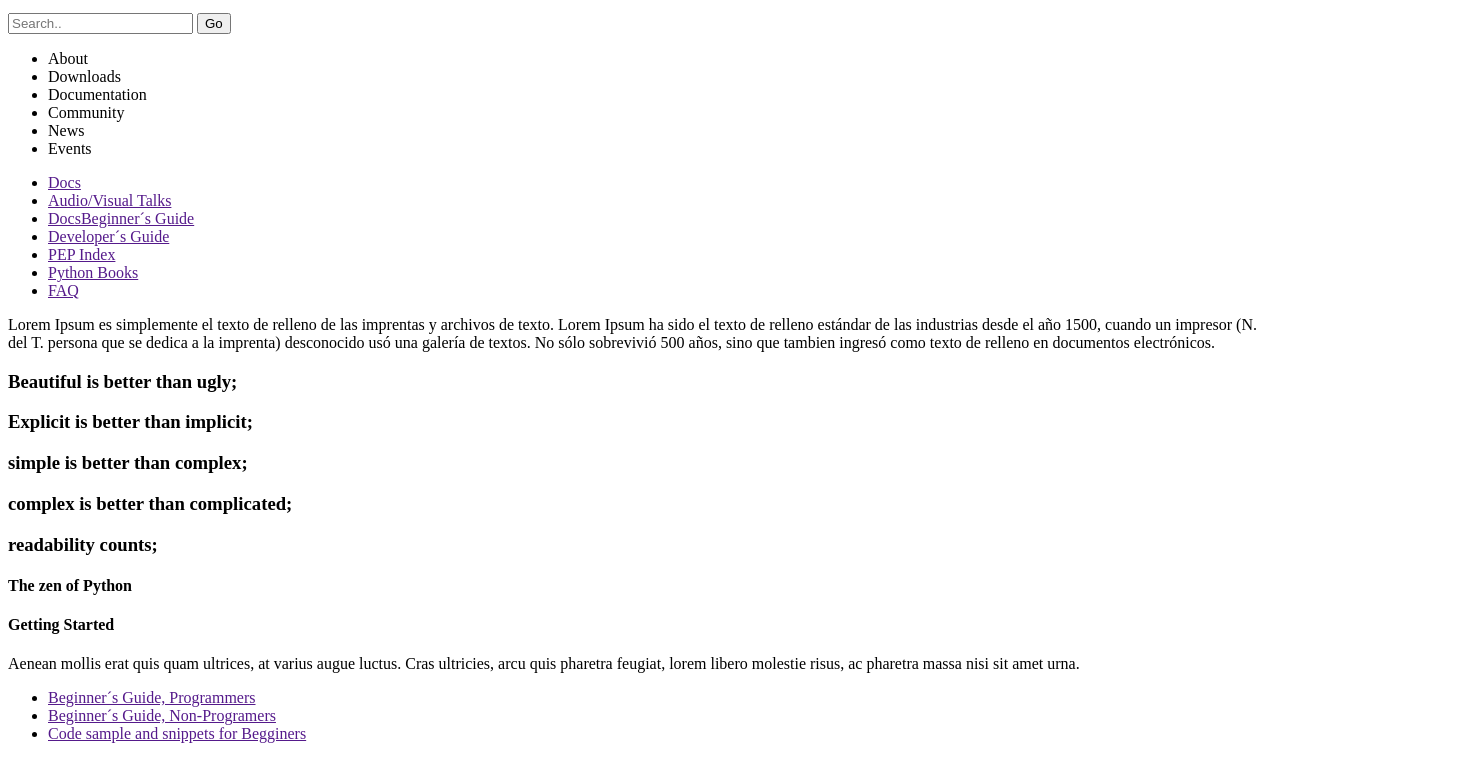
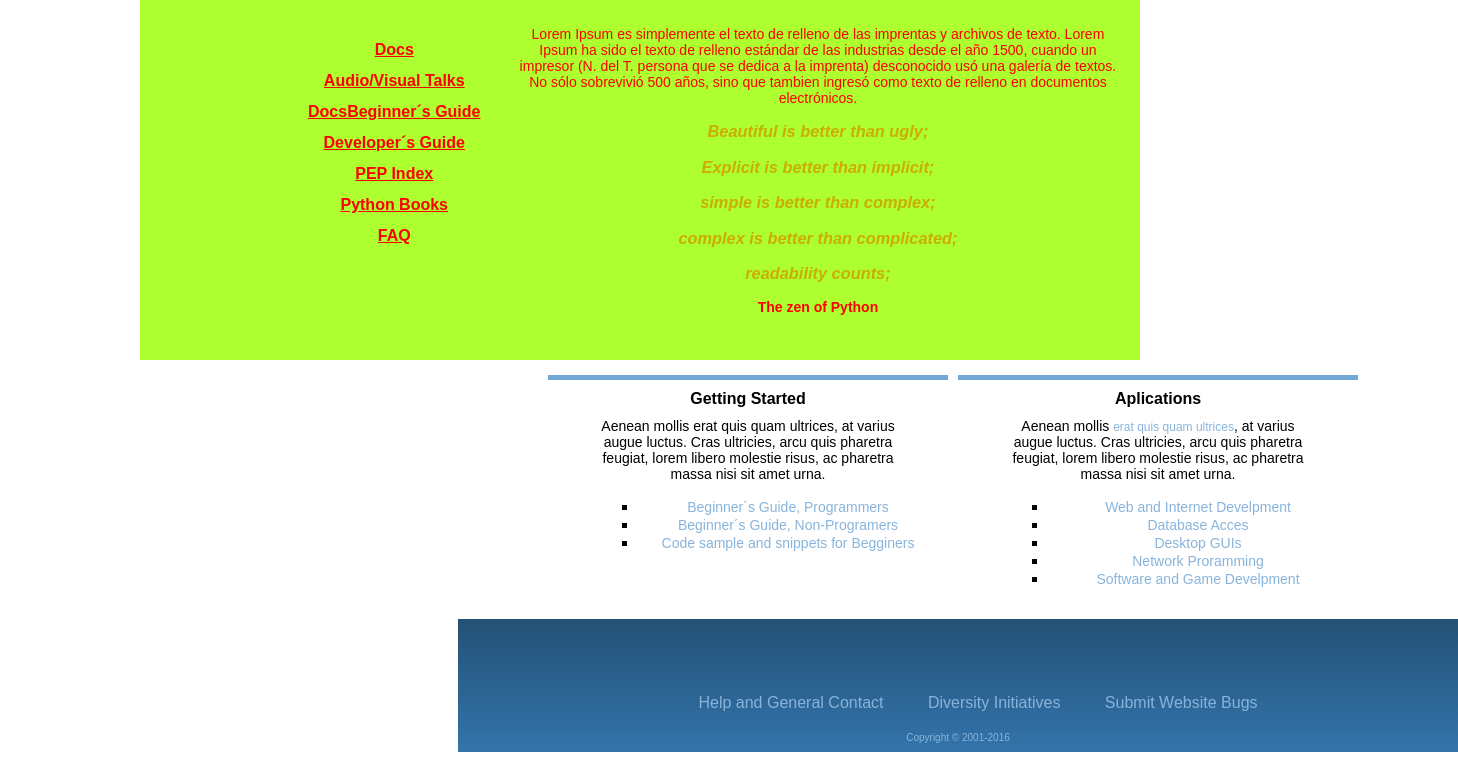
Before and after one commit to Donsata86/css-Less, a plain HTML site: page index.html in a window 1280 px wide. Shown: the part 213-975 px from the top of the page, 1458 px wide, since content can reach past the window. Drawn offline with nearby package versions, Linux system fonts and the light colour scheme.

Commit message:
segundo intento

```diff
--- a/index.html
+++ b/index.html
@@ -6,7 +6,9 @@
     <meta http-equiv="X-UA-Compatible" content="IE=edge">
     <meta name="viewport" content="width=device-width, initial-scale=1.0">
     <title>Acerca de Python</title>
-    <link rel="stylesheet" href="style.css">
+    <link rel="stylesheet/less" type="text/css" href="style.less" />
+    <script src="https://cdnjs.cloudflare.com/ajax/libs/less.js/4.1.1/less.js" integrity="sha512-rz8ayzHG2x1fSqES/h2a1eAmYTAO820KkraRinn5KikhCZu5CssEHbGO0TfWsMaJHmAUXRFx+BX7B816/RmC5Q==" crossorigin="anonymous"></script>
+
 </head>
 
 <body>
--- /dev/null
+++ b/style.less
@@ -0,0 +1,182 @@
+* {
+    font-family: sans-serif;
+}
+@color_texto: red;
+@color_fondo: greenyellow;
+span {
+    color: black
+}
+
+.container {
+    width: 970px;
+    margin: 0px auto;
+    background-color:@color_fondo;
+    color: @color_texto;
+    padding: 15px;
+}
+
+.header-right {
+    display: inline-block;
+    margin-left: 240px;
+    text-align: center;
+    vertical-align: top;
+}
+
+.header img {
+    width: 375px;
+}
+
+.header a {
+    color: #cbad04;
+}
+
+.header span {
+    color: black;
+}
+
+.search-box {
+    background-color: #444444;
+    border-radius: 10px;
+    width: 300px;
+    height: 50px;
+    padding: 15px 7px 4px 10px;
+    margin-top: 5px;
+    box-shadow: 2px 2px 2px black;
+}
+
+.search-box input {
+    text-align: center;
+    padding: 10px;
+}
+
+.search-box button {
+    color:@color_texto;
+    text-align: center;
+    margin-left: 5px;
+    padding: 6px 8px;
+    border-radius: 5px;
+    background-color:@color_fondo;
+    box-shadow: 1px 1px 1px black;
+}
+
+.top-nav {
+    background-color:@color_fondo;
+    width: 800px;
+    list-style: none;
+    border-radius: 5px;
+    font-size: 20px;
+    display: flex;
+    justify-content: space-around;
+    padding: 10px 25px;
+    margin: 20px auto;
+    box-shadow: 2px 2px 2px black;
+}
+
+.side-nav {
+    display: inline-block;
+    text-align: center;
+    list-style-type: none;
+    margin-left: 100px;
+}
+
+.side-nav li {
+    margin: 13px;
+    font-weight: bold;
+    vertical-align: middle;
+}
+
+.side-nav a {
+    color:@color_texto;
+}
+
+.main-content {
+    display: inline-block;
+    width: 600px;
+    text-align: center;
+    vertical-align: top;
+    margin-left: 20px;
+}
+
+.main-content {
+    font-size: 14px;
+    margin-bottom: 15px;
+}
+
+.main-content h3 {
+    color: #cbad04;
+    font-style: italic;
+}
+
+.main-content h4 {
+    margin: 15px auto;
+}
+
+.middle-content {
+    background-color:white;
+    display: flex;
+    padding: 15px 40px;
+    margin-left: 500px ;
+}
+
+.middle-content div {
+    border-top: 5px solid #73a7d5;
+    width: 400px;
+    color: black;
+    text-align: center;
+    margin-right: 10px;
+}
+
+.middle-content h4 {
+    margin: 10px;
+}
+
+.middle-content p {
+    font-size: 14px;
+    width: 300px;
+    margin: 0px auto 5px auto;
+}
+
+.middle-content span {
+    font-size: 12px;
+    color: #88b4db;
+}
+
+.middle-content ul {
+    list-style: square;
+    margin-left: 50px;
+    width: 400px;
+}
+
+.middle-content li a {
+    margin-left: -100px;
+    color: #88b4db;
+    text-decoration: none;
+    font-size: 14px;
+}
+
+.footer {
+    text-align: center;
+    color: #88b4db;
+@color_texto: red;
+    background: linear-gradient(#245176, #3374ab);
+    padding-top: 15px;
+    width: 1000px;
+    margin-left: 450px
+
+}
+
+.footer ul {
+    list-style: none;
+    margin: 40px auto 20px auto;
+    padding-top: 20px;
+}
+
+.footer li {
+    display: inline;
+    margin: 20px;
+}
+
+.footer p {
+    font-size: 10px;
+    height: 20px;
+}
```
